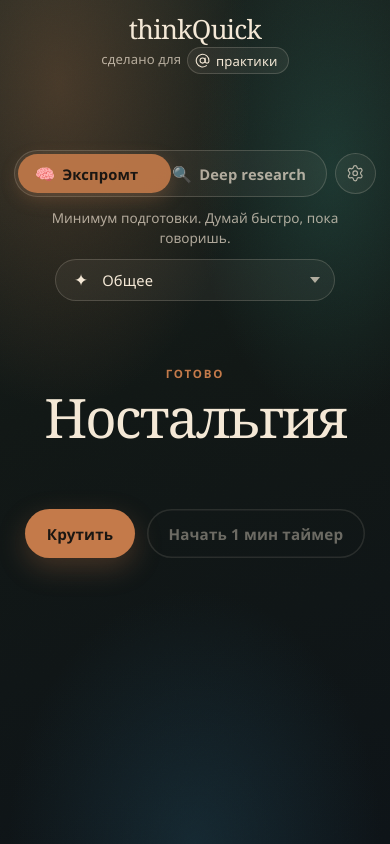
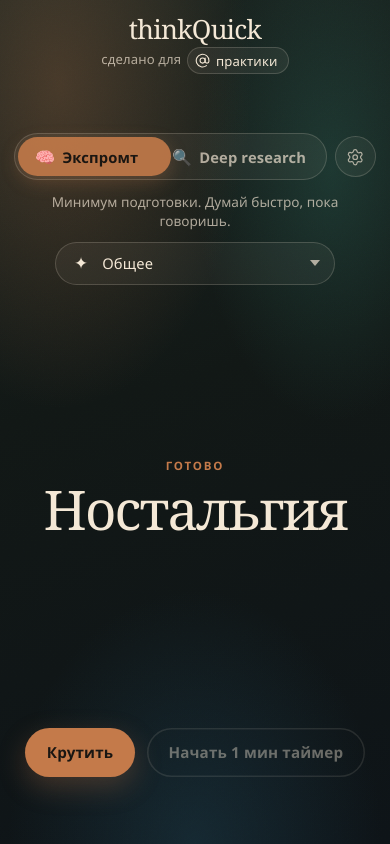
Before and after one commit to h0tzz/thinkquick, a Next.js app: page / in a window 390 px wide. Built offline with nearby package versions, Linux system fonts and the light colour scheme.

Commit message:
Prevent long topics overlapping controls

```diff
--- a/app/layout.tsx
+++ b/app/layout.tsx
@@ -1,6 +1,7 @@
 import type { Metadata } from "next";
 import { Geist, Geist_Mono } from "next/font/google";
 import "./globals.css";
+import "./topic-fit.css";
 
 const geistSans = Geist({
   variable: "--font-geist-sans",
--- a/app/page.tsx
+++ b/app/page.tsx
@@ -490,6 +490,18 @@ function timerProgress(remaining: number, total: number) {
   }
 
   return Math.min(1, Math.max(0, 1 - remaining / total));
+}
+
+function topicLengthClass(topic: string) {
+  if (topic.length > 42) {
+    return "is-extra-long";
+  }
+
+  if (topic.length > 24) {
+    return "is-long";
+  }
+
+  return "";
 }
 
 function DurationField({
@@ -1224,7 +1236,10 @@ export default function Home() {
             <p className="reel-eyebrow">
               {isSpinning ? "Крутим..." : selectedTopic ? "Твоя тема" : "Готово"}
             </p>
-            <p className="reel-phrase" key={reelKey}>
+            <p
+              className={`reel-phrase ${topicLengthClass(displayTopic)}`}
+              key={reelKey}
+            >
               {displayTopic}
             </p>
             <p className="sr-only" aria-live="polite">
--- /dev/null
+++ b/app/topic-fit.css
@@ -0,0 +1,68 @@
+.stage-body {
+  gap: clamp(1.35rem, 3.6vh, 2.6rem);
+}
+
+.reel {
+  min-height: clamp(15.5rem, 34vw, 23rem);
+  padding-inline: clamp(0rem, 2vw, 1rem);
+}
+
+.reel-phrase {
+  width: min(100%, 18ch);
+  max-width: min(100%, 18ch);
+  overflow-wrap: anywhere;
+  hyphens: auto;
+  text-wrap: balance;
+}
+
+.reel-phrase.is-long {
+  width: min(100%, 19ch);
+  max-width: min(100%, 19ch);
+  font-size: clamp(2.65rem, 8vw, 4.65rem);
+  line-height: 1.06;
+}
+
+.reel-phrase.is-extra-long {
+  width: min(100%, 23ch);
+  max-width: min(100%, 23ch);
+  font-size: clamp(2rem, 5.9vw, 3.6rem);
+  line-height: 1.12;
+}
+
+.actions {
+  position: relative;
+  z-index: 2;
+  margin-top: clamp(0.25rem, 2vh, 1.25rem);
+}
+
+@media (max-width: 720px) {
+  .brand {
+    margin-bottom: clamp(2.25rem, 7vh, 4rem);
+  }
+
+  .stage-body {
+    gap: 1.2rem;
+  }
+
+  .reel {
+    min-height: clamp(16.5rem, 46vh, 26rem);
+  }
+
+  .reel-phrase {
+    width: min(100%, 13ch);
+    max-width: min(100%, 13ch);
+    font-size: clamp(2.7rem, 14vw, 4.8rem);
+  }
+
+  .reel-phrase.is-long {
+    width: min(100%, 16ch);
+    max-width: min(100%, 16ch);
+    font-size: clamp(2.15rem, 10.5vw, 3.7rem);
+  }
+
+  .reel-phrase.is-extra-long {
+    width: min(100%, 20ch);
+    max-width: min(100%, 20ch);
+    font-size: clamp(1.65rem, 8.2vw, 2.8rem);
+  }
+}
```
